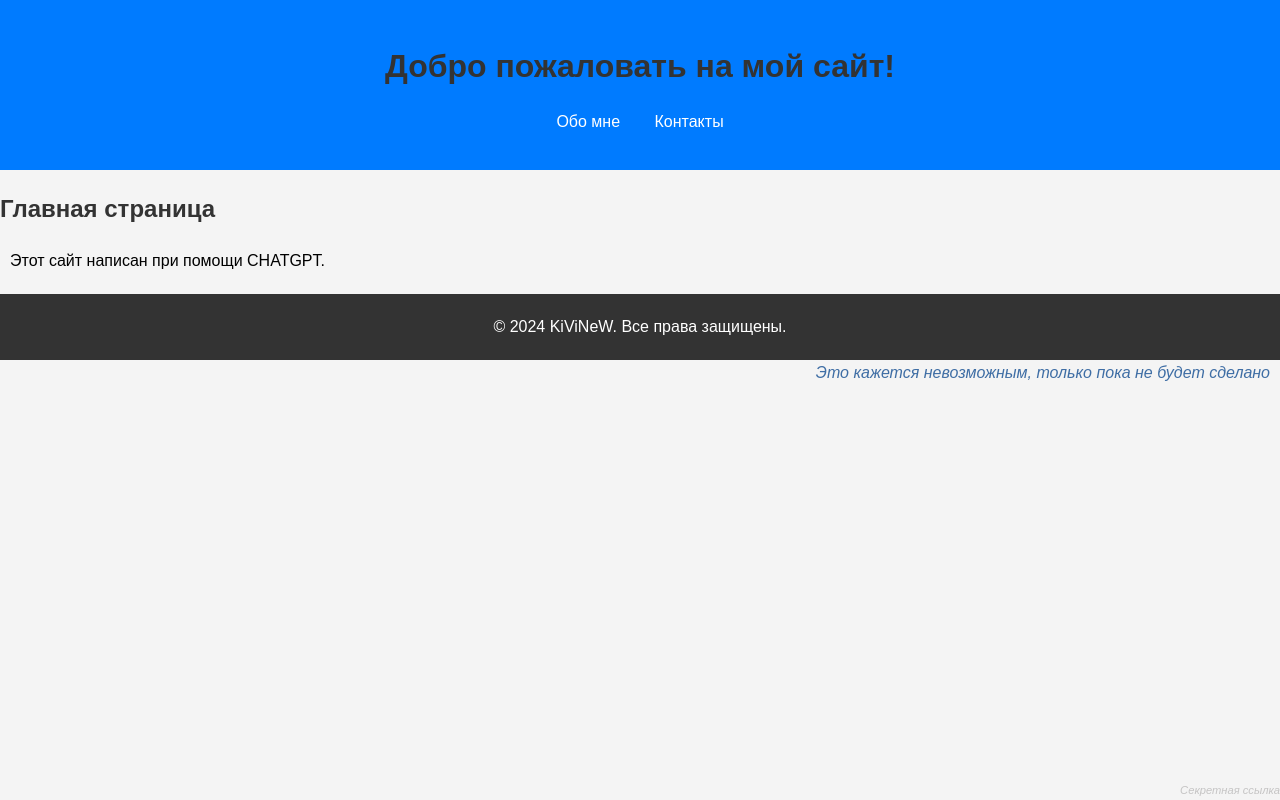
After one commit to kivinew/Flask-project, a Flask app: page / in a window 1280 px wide. The commit adds this page. Run offline with Flask 3, Linux system fonts and the light colour scheme.

Commit message:
Мой первый сайт на питоне.

```diff
--- a/app.py
+++ b/app.py
@@ -3,18 +3,25 @@ from flask import Flask
 
 app = Flask(__name__)
 
-@app.route('/<name>')
-def home(name):
-    return render_template('index.html', name=name)
+@app.route('/')
+def home():
+    return render_template('home.html')
 
 @app.route('/about')
 def about():
-    return "About Page"
+    return render_template('about.html')
 
-@app.route('/hello/<name>')
+@app.route('/contact')
+def contact():
+    return render_template('contact.html')
+
+@app.route('/<name>')
 def hello(name):
-    return f"Hello, {name}!"
+    return render_template('index.html', name=name)
 
+@app.route('/kivinew')
+def kivinew():
+    return render_template('kivinew.html')
 
 if __name__ == '__main__':
     app.run(debug=True)
--- /dev/null
+++ b/static/styles.css
@@ -0,0 +1,98 @@
+/* Общие стили */
+body {
+    font-family: Arial, sans-serif;
+    line-height: 1.6;
+    margin: 0;
+    padding: 0;
+    background-color: #f4f4f4;
+}
+
+/* Заголовок */
+header {
+    background: #007bff;
+    color: #fff;
+    padding: 20px 0;
+    text-align: center;
+}
+
+/* Основной контент */
+.container {
+    max-width: 800px;
+    margin: 20px auto;
+    padding: 20px;
+    background: #fff;
+    border-radius: 8px;
+    box-shadow: 0 2px 10px rgba(0, 0, 0, 0.1);
+}
+
+nav ul {
+    list-style-type: none;
+    padding: 0;
+}
+
+nav ul li {
+    display: inline;
+    margin: 0 15px;
+}
+
+nav a {
+    color: #fff;
+    text-decoration: none;
+}
+
+/* Заголовки */
+h1, h2 {
+    color: #333;
+}
+
+h1 {
+    margin-bottom: 10px;
+}
+
+/* Параграфы */
+p {
+    margin: 10px;
+    padding: 0px;
+}
+
+/* Ссылки */
+a {
+    color: #007bff;
+    text-decoration: none;
+}
+
+a:hover {
+    text-decoration: underline;
+}
+
+em {
+    position: fixed; /* Фиксированное позиционирование */
+    color:rgba(2, 65, 138, 0.753);
+    right: 10px; /* Отступ от правого края страницы */
+}
+
+/* Футер */
+footer {
+    text-align: center;
+    padding: 10px 0;
+    background: #333;
+    color: #fff;
+    position: relative;
+    bottom: 0;
+    width: 100%;
+    margin-top: 20px;
+}
+
+/* Скрытая ссылка */
+.hidden-link {
+    position: fixed; /* Фиксированное позиционирование */
+    bottom: 0px; /* Отступ от нижнего края страницы */
+    right: 0px; /* Отступ от правого края страницы */
+    font-size: 0.7em; /* Меньший размер шрифта */
+    color: rgba(88, 87, 87, 0.3); /* Полупрозрачный цвет текста */
+    text-decoration: none;
+}
+
+.hidden-link:hover {
+    color: rgba(65, 63, 63, 0.5); /* Цвет текста при наведении */
+}
--- /dev/null
+++ b/templates/home.html
@@ -0,0 +1,31 @@
+<!DOCTYPE html>
+<html lang="ru">
+<head>
+    <meta charset="UTF-8">
+    <meta name="viewport" content="width=device-width, initial-scale=1.0">
+    <title>Главная страница</title>
+    <link rel="stylesheet" href="{{ url_for('static', filename='styles.css') }}">
+</head>
+<body>
+    <header>
+        <h1>Добро пожаловать на мой сайт!</h1>
+        <nav>
+            <ul>
+                <li><a href="/about">Обо мне</a></li>
+                <li><a href="/contact">Контакты</a></li>
+            </ul>
+        </nav>
+    </header>
+    <main>
+        <h2>Главная страница</h2>
+
+        <p>Этот сайт написан при помощи CHATGPT.</p>
+    </main>
+    <footer>
+        <p>&copy; 2024 KiViNeW. Все права защищены.</p>
+    </footer>
+    <em>Это кажется невозможным, только пока не будет сделано
+
+    <a href="http://127.0.0.1:5000/kivinew" class="hidden-link">Секретная ссылка</a>
+</body>
+</html>
```
Also changed, not shown: project_structure.ini (added, +25 -0 lines), requirements.txt (added, +9 -0 lines), static/secret_style.css (added, +76 -0 lines), templates/about.html (added, +33 -0 lines), templates/contact.html (added, +38 -0 lines), templates/index.html (+27 -3 lines), templates/kivinew.html (added, +18 -0 lines).
